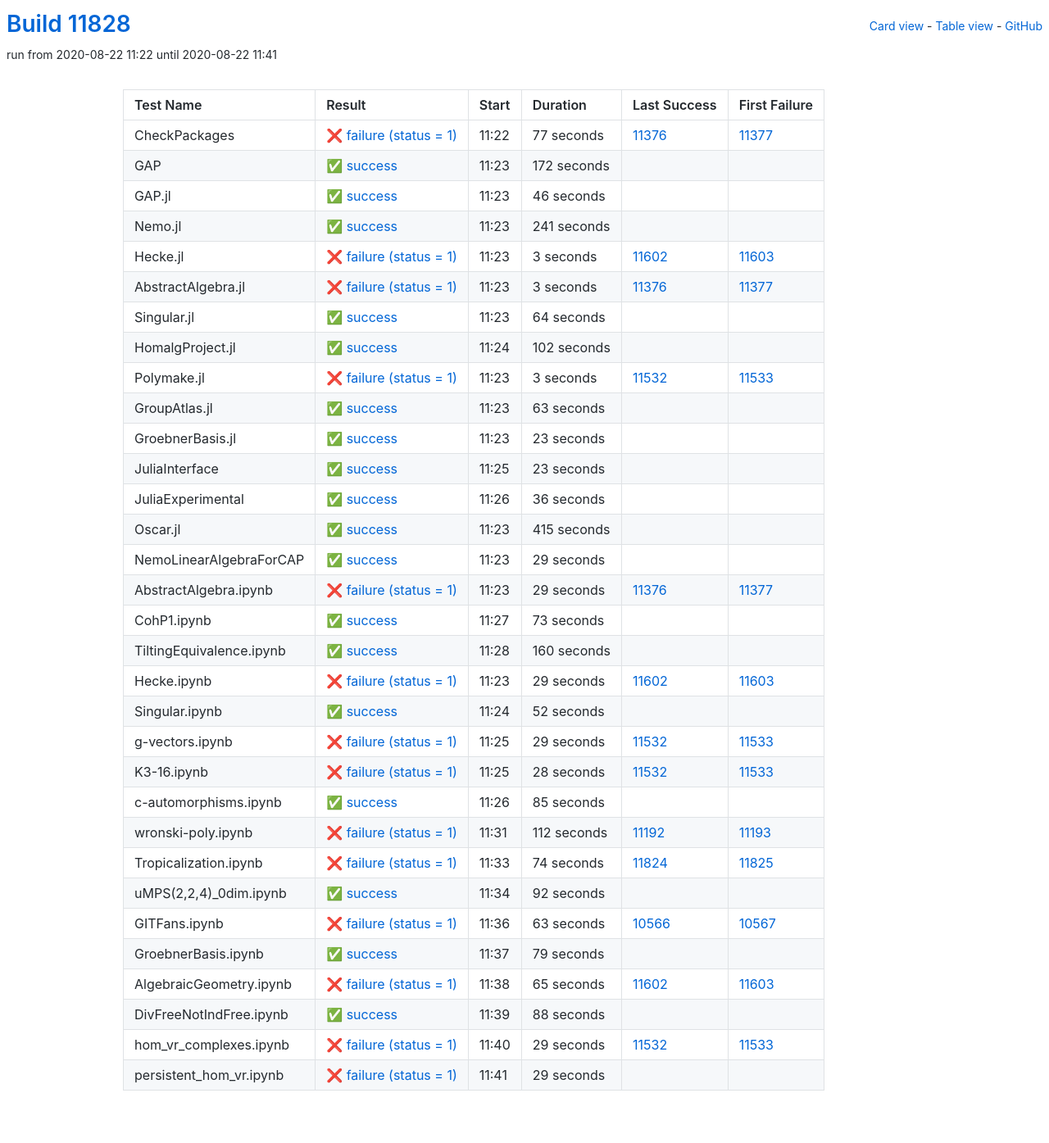
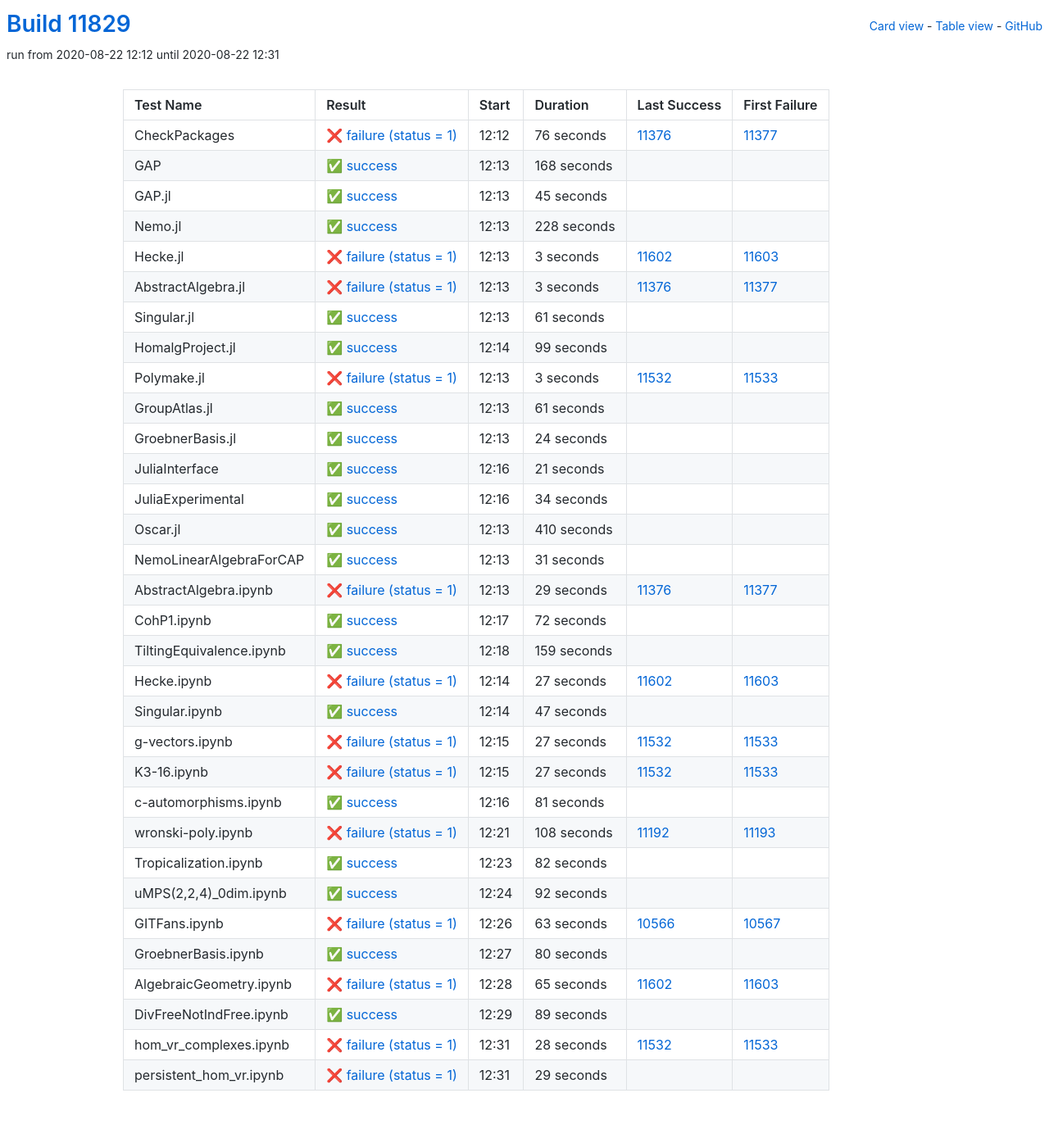
Before and after one commit to oscar-system/oscar-ci-status, a Jekyll site: the page built from table.html, in a window 1280 px wide. Shown: the whole page at 82% size. Built offline with Jekyll 4.4.1, drawn with Linux system fonts in a browser that asks for light colours.

Commit message:
Build #11829

```diff
--- a/_data/ci.yml
+++ b/_data/ci.yml
@@ -1,6 +1,6 @@
 ---
-build: 11828
-build_url: https://oscarci.mathematik.uni-kl.de/job/oscar/11828/
+build: 11829
+build_url: https://oscarci.mathematik.uni-kl.de/job/oscar/11829/
 job: oscar
 organization: oscar-system
 repo: oscar-ci-status
@@ -8,56 +8,56 @@
 tests:
 - name: CheckPackages
   id: checkpackages
-  log: https://oscarci.mathematik.uni-kl.de/job/oscar/11828/artifact/logs/build-11828/CheckPackages.log
-  start: 2020-08-22 11:22
+  log: https://oscarci.mathematik.uni-kl.de/job/oscar/11829/artifact/logs/build-11829/CheckPackages.log
+  start: 2020-08-22 12:12
   success: false
   exitcode: 1
   status: failure
-  duration: 77
+  duration: 76
   last_success: 11376
   last_success_url: https://oscarci.mathematik.uni-kl.de/job/oscar/11376/
   first_failure: 11377
   first_failure_url: https://oscarci.mathematik.uni-kl.de/job/oscar/11377/
 - name: GAP
   id: gap
-  log: https://oscarci.mathematik.uni-kl.de/job/oscar/11828/artifact/logs/build-11828/GAP.log
-  start: 2020-08-22 11:23
+  log: https://oscarci.mathematik.uni-kl.de/job/oscar/11829/artifact/logs/build-11829/GAP.log
+  start: 2020-08-22 12:13
   success: true
   exitcode: 0
   status: success
-  duration: 172
+  duration: 168
   last_success: false
   last_success_url:
   first_failure: false
   first_failure_url:
 - name: GAP.jl
   id: gap-jl
-  log: https://oscarci.mathematik.uni-kl.de/job/oscar/11828/artifact/logs/build-11828/GAP.jl.log
-  start: 2020-08-22 11:23
+  log: https://oscarci.mathematik.uni-kl.de/job/oscar/11829/artifact/logs/build-11829/GAP.jl.log
+  start: 2020-08-22 12:13
   success: true
   exitcode: 0
   status: success
-  duration: 46
+  duration: 45
   last_success: false
   last_success_url:
   first_failure: false
   first_failure_url:
 - name: Nemo.jl
   id: nemo-jl
-  log: https://oscarci.mathematik.uni-kl.de/job/oscar/11828/artifact/logs/build-11828/Nemo.jl.log
-  start: 2020-08-22 11:23
+  log: https://oscarci.mathematik.uni-kl.de/job/oscar/11829/artifact/logs/build-11829/Nemo.jl.log
+  start: 2020-08-22 12:13
   success: true
   exitcode: 0
   status: success
-  duration: 241
+  duration: 228
   last_success: false
   last_success_url:
   first_failure: false
   first_failure_url:
 - name: Hecke.jl
   id: hecke-jl
-  log: https://oscarci.mathematik.uni-kl.de/job/oscar/11828/artifact/logs/build-11828/Hecke.jl.log
-  start: 2020-08-22 11:23
+  log: https://oscarci.mathematik.uni-kl.de/job/oscar/11829/artifact/logs/build-11829/Hecke.jl.log
+  start: 2020-08-22 12:13
   success: false
   exitcode: 1
   status: failure
@@ -68,8 +68,8 @@
   first_failure_url: https://oscarci.mathematik.uni-kl.de/job/oscar/11603/
 - name: AbstractAlgebra.jl
   id: abstractalgebra-jl
-  log: https://oscarci.mathematik.uni-kl.de/job/oscar/11828/artifact/logs/build-11828/AbstractAlgebra.jl.log
-  start: 2020-08-22 11:23
+  log: https://oscarci.mathematik.uni-kl.de/job/oscar/11829/artifact/logs/build-11829/AbstractAlgebra.jl.log
+  start: 2020-08-22 12:13
   success: false
   exitcode: 1
   status: failure
@@ -80,32 +80,32 @@
   first_failure_url: https://oscarci.mathematik.uni-kl.de/job/oscar/11377/
 - name: Singular.jl
   id: singular-jl
-  log: https://oscarci.mathematik.uni-kl.de/job/oscar/11828/artifact/logs/build-11828/Singular.jl.log
-  start: 2020-08-22 11:23
+  log: https://oscarci.mathematik.uni-kl.de/job/oscar/11829/artifact/logs/build-11829/Singular.jl.log
+  start: 2020-08-22 12:13
   success: true
   exitcode: 0
   status: success
-  duration: 64
+  duration: 61
   last_success: false
   last_success_url:
   first_failure: false
   first_failure_url:
 - name: HomalgProject.jl
   id: homalgproject-jl
-  log: https://oscarci.mathematik.uni-kl.de/job/oscar/11828/artifact/logs/build-11828/HomalgProject.jl.log
-  start: 2020-08-22 11:24
+  log: https://oscarci.mathematik.uni-kl.de/job/oscar/11829/artifact/logs/build-11829/HomalgProject.jl.log
+  start: 2020-08-22 12:14
   success: true
   exitcode: 0
   status: success
-  duration: 102
+  duration: 99
   last_success: false
   last_success_url:
   first_failure: false
   first_failure_url:
 - name: Polymake.jl
   id: polymake-jl
-  log: https://oscarci.mathematik.uni-kl.de/job/oscar/11828/artifact/logs/build-11828/Polymake.jl.log
-  start: 2020-08-22 11:23
+  log: https://oscarci.mathematik.uni-kl.de/job/oscar/11829/artifact/logs/build-11829/Polymake.jl.log
+  start: 2020-08-22 12:13
   success: false
   exitcode: 1
   status: failure
@@ -116,80 +116,80 @@
   first_failure_url: https://oscarci.mathematik.uni-kl.de/job/oscar/11533/
 - name: GroupAtlas.jl
   id: groupatlas-jl
-  log: https://oscarci.mathematik.uni-kl.de/job/oscar/11828/artifact/logs/build-11828/GroupAtlas.jl.log
-  start: 2020-08-22 11:23
+  log: https://oscarci.mathematik.uni-kl.de/job/oscar/11829/artifact/logs/build-11829/GroupAtlas.jl.log
+  start: 2020-08-22 12:13
   success: true
   exitcode: 0
   status: success
-  duration: 63
+  duration: 61
   last_success: false
   last_success_url:
   first_failure: false
   first_failure_url:
 - name: GroebnerBasis.jl
   id: groebnerbasis-jl
-  log: https://oscarci.mathematik.uni-kl.de/job/oscar/11828/artifact/logs/build-11828/GroebnerBasis.jl.log
-  start: 2020-08-22 11:23
+  log: https://oscarci.mathematik.uni-kl.de/job/oscar/11829/artifact/logs/build-11829/GroebnerBasis.jl.log
+  start: 2020-08-22 12:13
   success: true
   exitcode: 0
   status: success
-  duration: 23
+  duration: 24
   last_success: false
   last_success_url:
   first_failure: false
   first_failure_url:
 - name: JuliaInterface
   id: juliainterface
-  log: https://oscarci.mathematik.uni-kl.de/job/oscar/11828/artifact/logs/build-11828/JuliaInterface.log
-  start: 2020-08-22 11:25
+  log: https://oscarci.mathematik.uni-kl.de/job/oscar/11829/artifact/logs/build-11829/JuliaInterface.log
+  start: 2020-08-22 12:16
   success: true
   exitcode: 0
   status: success
-  duration: 23
+  duration: 21
   last_success: false
   last_success_url:
   first_failure: false
   first_failure_url:
 - name: JuliaExperimental
   id: juliaexperimental
-  log: https://oscarci.mathematik.uni-kl.de/job/oscar/11828/artifact/logs/build-11828/JuliaExperimental.log
-  start: 2020-08-22 11:26
+  log: https://oscarci.mathematik.uni-kl.de/job/oscar/11829/artifact/logs/build-11829/JuliaExperimental.log
+  start: 2020-08-22 12:16
   success: true
   exitcode: 0
   status: success
-  duration: 36
+  duration: 34
   last_success: false
   last_success_url:
   first_failure: false
   first_failure_url:
 - name: Oscar.jl
   id: oscar-jl
-  log: https://oscarci.mathematik.uni-kl.de/job/oscar/11828/artifact/logs/build-11828/Oscar.jl.log
-  start: 2020-08-22 11:23
+  log: https://oscarci.mathematik.uni-kl.de/job/oscar/11829/artifact/logs/build-11829/Oscar.jl.log
+  start: 2020-08-22 12:13
   success: true
   exitcode: 0
   status: success
-  duration: 415
+  duration: 410
   last_success: false
   last_success_url:
   first_failure: false
   first_failure_url:
 - name: NemoLinearAlgebraForCAP
   id: nemolinearalgebraforcap
-  log: https://oscarci.mathematik.uni-kl.de/job/oscar/11828/artifact/logs/build-11828/NemoLinearAlgebraForCAP.log
-  start: 2020-08-22 11:23
+  log: https://oscarci.mathematik.uni-kl.de/job/oscar/11829/artifact/logs/build-11829/NemoLinearAlgebraForCAP.log
+  start: 2020-08-22 12:13
   success: true
   exitcode: 0
   status: success
-  duration: 29
+  duration: 31
   last_success: false
   last_success_url:
   first_failure: false
   first_failure_url:
 - name: AbstractAlgebra.ipynb
   id: abstractalgebra-ipynb
-  log: https://oscarci.mathematik.uni-kl.de/job/oscar/11828/artifact/logs/build-11828/AbstractAlgebra.ipynb.log
-  start: 2020-08-22 11:23
+  log: https://oscarci.mathematik.uni-kl.de/job/oscar/11829/artifact/logs/build-11829/AbstractAlgebra.ipynb.log
+  start: 2020-08-22 12:13
   success: false
   exitcode: 1
   status: failure
@@ -200,116 +200,116 @@
   first_failure_url: https://oscarci.mathematik.uni-kl.de/job/oscar/11377/
 - name: CohP1.ipynb
   id: cohp1-ipynb
-  log: https://oscarci.mathematik.uni-kl.de/job/oscar/11828/artifact/logs/build-11828/CohP1.ipynb.log
-  start: 2020-08-22 11:27
+  log: https://oscarci.mathematik.uni-kl.de/job/oscar/11829/artifact/logs/build-11829/CohP1.ipynb.log
+  start: 2020-08-22 12:17
   success: true
   exitcode: 0
   status: success
-  duration: 73
+  duration: 72
   last_success: false
   last_success_url:
   first_failure: false
   first_failure_url:
 - name: TiltingEquivalence.ipynb
   id: tiltingequivalence-ipynb
-  log: https://oscarci.mathematik.uni-kl.de/job/oscar/11828/artifact/logs/build-11828/TiltingEquivalence.ipynb.log
-  start: 2020-08-22 11:28
+  log: https://oscarci.mathematik.uni-kl.de/job/oscar/11829/artifact/logs/build-11829/TiltingEquivalence.ipynb.log
+  start: 2020-08-22 12:18
   success: true
   exitcode: 0
   status: success
-  duration: 160
+  duration: 159
   last_success: false
   last_success_url:
   first_failure: false
   first_failure_url:
 - name: Hecke.ipynb
   id: hecke-ipynb
-  log: https://oscarci.mathematik.uni-kl.de/job/oscar/11828/artifact/logs/build-11828/Hecke.ipynb.log
-  start: 2020-08-22 11:23
+  log: https://oscarci.mathematik.uni-kl.de/job/oscar/11829/artifact/logs/build-11829/Hecke.ipynb.log
+  start: 2020-08-22 12:14
   success: false
   exitcode: 1
   status: failure
-  duration: 29
+  duration: 27
   last_success: 11602
   last_success_url: https://oscarci.mathematik.uni-kl.de/job/oscar/11602/
   first_failure: 11603
   first_failure_url: https://oscarci.mathematik.uni-kl.de/job/oscar/11603/
 - name: Singular.ipynb
   id: singular-ipynb
-  log: https://oscarci.mathematik.uni-kl.de/job/oscar/11828/artifact/logs/build-11828/Singular.ipynb.log
-  start: 2020-08-22 11:24
+  log: https://oscarci.mathematik.uni-kl.de/job/oscar/11829/artifact/logs/build-11829/Singular.ipynb.log
+  start: 2020-08-22 12:14
   success: true
   exitcode: 0
   status: success
-  duration: 52
+  duration: 47
   last_success: false
   last_success_url:
   first_failure: false
   first_failure_url:
 - name: g-vectors.ipynb
   id: g-vectors-ipynb
-  log: https://oscarci.mathematik.uni-kl.de/job/oscar/11828/artifact/logs/build-11828/g-vectors.ipynb.log
-  start: 2020-08-22 11:25
+  log: https://oscarci.mathematik.uni-kl.de/job/oscar/11829/artifact/logs/build-11829/g-vectors.ipynb.log
+  start: 2020-08-22 12:15
   success: false
   exitcode: 1
   status: failure
-  duration: 29
+  duration: 27
   last_success: 11532
   last_success_url: https://oscarci.mathematik.uni-kl.de/job/oscar/11532/
   first_failure: 11533
   first_failure_url: https://oscarci.mathematik.uni-kl.de/job/oscar/11533/
 - name: K3-16.ipynb
   id: k3-16-ipynb
-  log: https://oscarci.mathematik.uni-kl.de/job/oscar/11828/artifact/logs/build-11828/K3-16.ipynb.log
-  start: 2020-08-22 11:25
+  log: https://oscarci.mathematik.uni-kl.de/job/oscar/11829/artifact/logs/build-11829/K3-16.ipynb.log
+  start: 2020-08-22 12:15
   success: false
   exitcode: 1
   status: failure
-  duration: 28
+  duration: 27
   last_success: 11532
   last_success_url: https://oscarci.mathematik.uni-kl.de/job/oscar/11532/
   first_failure: 11533
   first_failure_url: https://oscarci.mathematik.uni-kl.de/job/oscar/11533/
 - name: c-automorphisms.ipynb
   id: c-automorphisms-ipynb
-  log: https://oscarci.mathematik.uni-kl.de/job/oscar/11828/artifact/logs/build-11828/c-automorphisms.ipynb.log
-  start: 2020-08-22 11:26
+  log: https://oscarci.mathematik.uni-kl.de/job/oscar/11829/artifact/logs/build-11829/c-automorphisms.ipynb.log
+  start: 2020-08-22 12:16
   success: true
   exitcode: 0
   status: success
-  duration: 85
+  duration: 81
   last_success: false
   last_success_url:
   first_failure: false
   first_failure_url:
 - name: wronski-poly.ipynb
   id: wronski-poly-ipynb
-  log: https://oscarci.mathematik.uni-kl.de/job/oscar/11828/artifact/logs/build-11828/wronski-poly.ipynb.log
-  start: 2020-08-22 11:31
+  log: https://oscarci.mathematik.uni-kl.de/job/oscar/11829/artifact/logs/build-11829/wronski-poly.ipynb.log
+  start: 2020-08-22 12:21
   success: false
   exitcode: 1
   status: failure
-  duration: 112
+  duration: 108
   last_success: 11192
   last_success_url: https://oscarci.mathematik.uni-kl.de/job/oscar/11192/
   first_failure: 11193
   first_failure_url: https://oscarci.mathematik.uni-kl.de/job/oscar/11193/
 - name: Tropicalization.ipynb
   id: tropicalization-ipynb
-  log: https://oscarci.mathematik.uni-kl.de/job/oscar/11828/artifact/logs/build-11828/Tropicalization.ipynb.log
-  start: 2020-08-22 11:33
-  success: false
-  exitcode: 1
-  status: failure
-  duration: 74
-  last_success: 11824
-  last_success_url: https://oscarci.mathematik.uni-kl.de/job/oscar/11824/
-  first_failure: 11825
-  first_failure_url: https://oscarci.mathematik.uni-kl.de/job/oscar/11825/
+  log: https://oscarci.mathematik.uni-kl.de/job/oscar/11829/artifact/logs/build-11829/Tropicalization.ipynb.log
+  start: 2020-08-22 12:23
+  success: true
+  exitcode: 0
+  status: success
+  duration: 82
+  last_success: false
+  last_success_url:
+  first_failure: false
+  first_failure_url:
 - name: uMPS(2,2,4)_0dim.ipynb
   id: umps-2-2-4-0dim-ipynb
-  log: https://oscarci.mathematik.uni-kl.de/job/oscar/11828/artifact/logs/build-11828/uMPS-2-2-4-_0dim.ipynb.log
-  start: 2020-08-22 11:34
+  log: https://oscarci.mathematik.uni-kl.de/job/oscar/11829/artifact/logs/build-11829/uMPS-2-2-4-_0dim.ipynb.log
+  start: 2020-08-22 12:24
   success: true
   exitcode: 0
   status: success
@@ -320,8 +320,8 @@
   first_failure_url:
 - name: GITFans.ipynb
   id: gitfans-ipynb
-  log: https://oscarci.mathematik.uni-kl.de/job/oscar/11828/artifact/logs/build-11828/GITFans.ipynb.log
-  start: 2020-08-22 11:36
+  log: https://oscarci.mathematik.uni-kl.de/job/oscar/11829/artifact/logs/build-11829/GITFans.ipynb.log
+  start: 2020-08-22 12:26
   success: false
   exitcode: 1
   status: failure
@@ -332,20 +332,20 @@
   first_failure_url: https://oscarci.mathematik.uni-kl.de/job/oscar/10567/
 - name: GroebnerBasis.ipynb
   id: groebnerbasis-ipynb
-  log: https://oscarci.mathematik.uni-kl.de/job/oscar/11828/artifact/logs/build-11828/GroebnerBasis.ipynb.log
-  start: 2020-08-22 11:37
+  log: https://oscarci.mathematik.uni-kl.de/job/oscar/11829/artifact/logs/build-11829/GroebnerBasis.ipynb.log
+  start: 2020-08-22 12:27
   success: true
   exitcode: 0
   status: success
-  duration: 79
+  duration: 80
   last_success: false
   last_success_url:
   first_failure: false
   first_failure_url:
 - name: AlgebraicGeometry.ipynb
   id: algebraicgeometry-ipynb
-  log: https://oscarci.mathematik.uni-kl.de/job/oscar/11828/artifact/logs/build-11828/AlgebraicGeometry.ipynb.log
-  start: 2020-08-22 11:38
+  log: https://oscarci.mathematik.uni-kl.de/job/oscar/11829/artifact/logs/build-11829/AlgebraicGeometry.ipynb.log
+  start: 2020-08-22 12:28
   success: false
   exitcode: 1
   status: failure
@@ -356,32 +356,32 @@
   first_failure_url: https://oscarci.mathematik.uni-kl.de/job/oscar/11603/
 - name: DivFreeNotIndFree.ipynb
   id: divfreenotindfree-ipynb
-  log: https://oscarci.mathematik.uni-kl.de/job/oscar/11828/artifact/logs/build-11828/DivFreeNotIndFree.ipynb.log
-  start: 2020-08-22 11:39
+  log: https://oscarci.mathematik.uni-kl.de/job/oscar/11829/artifact/logs/build-11829/DivFreeNotIndFree.ipynb.log
+  start: 2020-08-22 12:29
   success: true
   exitcode: 0
   status: success
-  duration: 88
+  duration: 89
   last_success: false
   last_success_url:
   first_failure: false
   first_failure_url:
 - name: hom_vr_complexes.ipynb
   id: hom-vr-complexes-ipynb
-  log: https://oscarci.mathematik.uni-kl.de/job/oscar/11828/artifact/logs/build-11828/hom_vr_complexes.ipynb.log
-  start: 2020-08-22 11:40
+  log: https://oscarci.mathematik.uni-kl.de/job/oscar/11829/artifact/logs/build-11829/hom_vr_complexes.ipynb.log
+  start: 2020-08-22 12:31
   success: false
   exitcode: 1
   status: failure
-  duration: 29
+  duration: 28
   last_success: 11532
   last_success_url: https://oscarci.mathematik.uni-kl.de/job/oscar/11532/
   first_failure: 11533
   first_failure_url: https://oscarci.mathematik.uni-kl.de/job/oscar/11533/
 - name: persistent_hom_vr.ipynb
   id: persistent-hom-vr-ipynb
-  log: https://oscarci.mathematik.uni-kl.de/job/oscar/11828/artifact/logs/build-11828/persistent_hom_vr.ipynb.log
-  start: 2020-08-22 11:41
+  log: https://oscarci.mathematik.uni-kl.de/job/oscar/11829/artifact/logs/build-11829/persistent_hom_vr.ipynb.log
+  start: 2020-08-22 12:31
   success: false
   exitcode: 1
   status: failure
```
Also changed, not shown: README.md.
